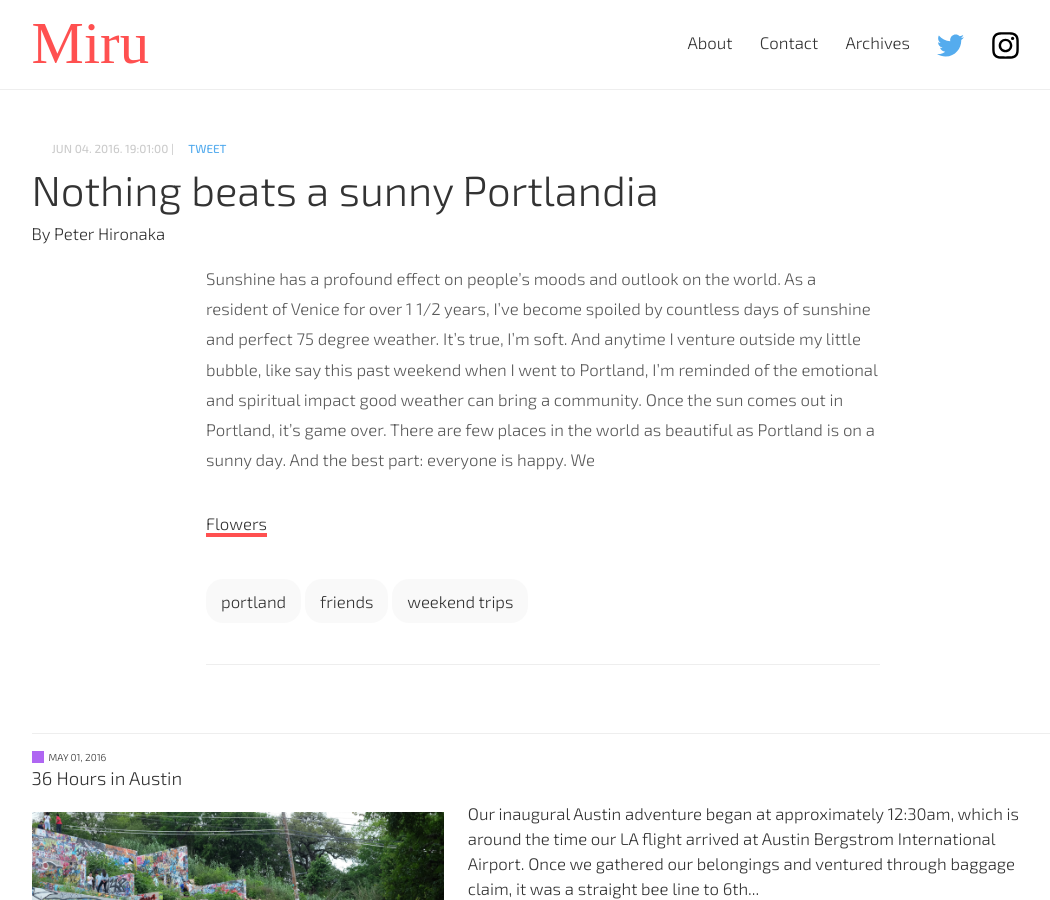
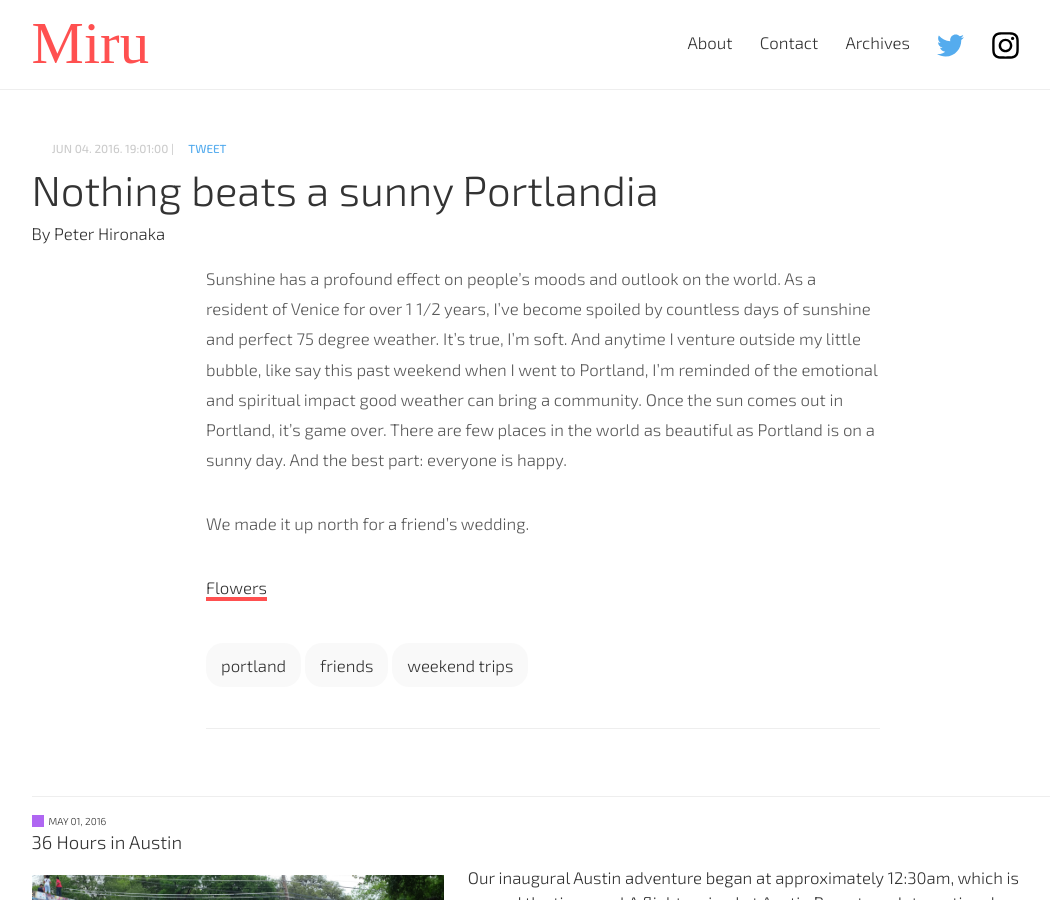
Before and after one commit to PHironaka/Miru-Blog, a Jekyll site: the page built from _posts/2016-06-04-nothing-beats-a-sunny-portlandia.markdown, in a window 1280 px wide and 900 px high. Shown: the whole window, without its empty margins (97-1147 px from the left). Built offline with Jekyll 4.4.1, drawn with Linux system fonts in a browser that asks for light colours; some web fonts are replaced; a script that is not in the unit is left out; comment, search, counter and statistics services are not loaded.

Commit message:
Updated Nothing Beats A Sunny Portlandia

```diff
--- a/_posts/2016-06-04-nothing-beats-a-sunny-portlandia.markdown
+++ b/_posts/2016-06-04-nothing-beats-a-sunny-portlandia.markdown
@@ -10,6 +10,8 @@ name: peter-hironaka
 Field name:
 ---
 
-Sunshine has a profound effect on people's moods and outlook on the world. As a resident of Venice for over 1 1/2 years, I've become spoiled by countless days of sunshine and perfect 75 degree weather. It's true, I'm soft. And anytime I venture outside my little bubble, like say this past weekend when I went to Portland, I'm reminded of the emotional and spiritual impact good weather can bring a community. Once the sun comes out in Portland, it's game over. There are few places in the world as beautiful as Portland is on a sunny day. And the best part: everyone is happy. We
+Sunshine has a profound effect on people's moods and outlook on the world. As a resident of Venice for over 1 1/2 years, I've become spoiled by countless days of sunshine and perfect 75 degree weather. It's true, I'm soft. And anytime I venture outside my little bubble, like say this past weekend when I went to Portland, I'm reminded of the emotional and spiritual impact good weather can bring a community. Once the sun comes out in Portland, it's game over. There are few places in the world as beautiful as Portland is on a sunny day. And the best part: everyone is happy.
+
+We made it up north for a friend's wedding.
 
 [Flowers](/uploads/DSCF6899.JPG)
```
